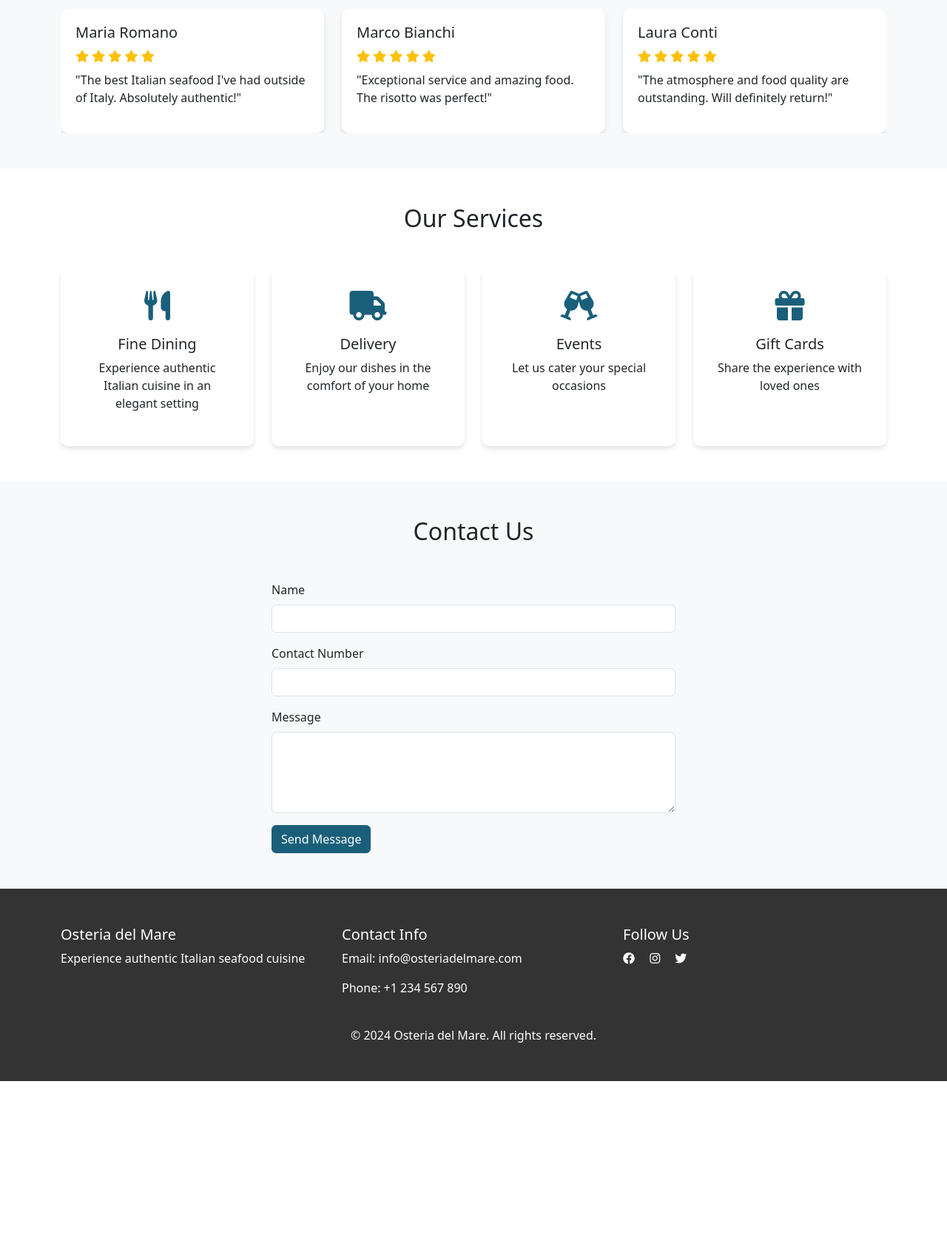
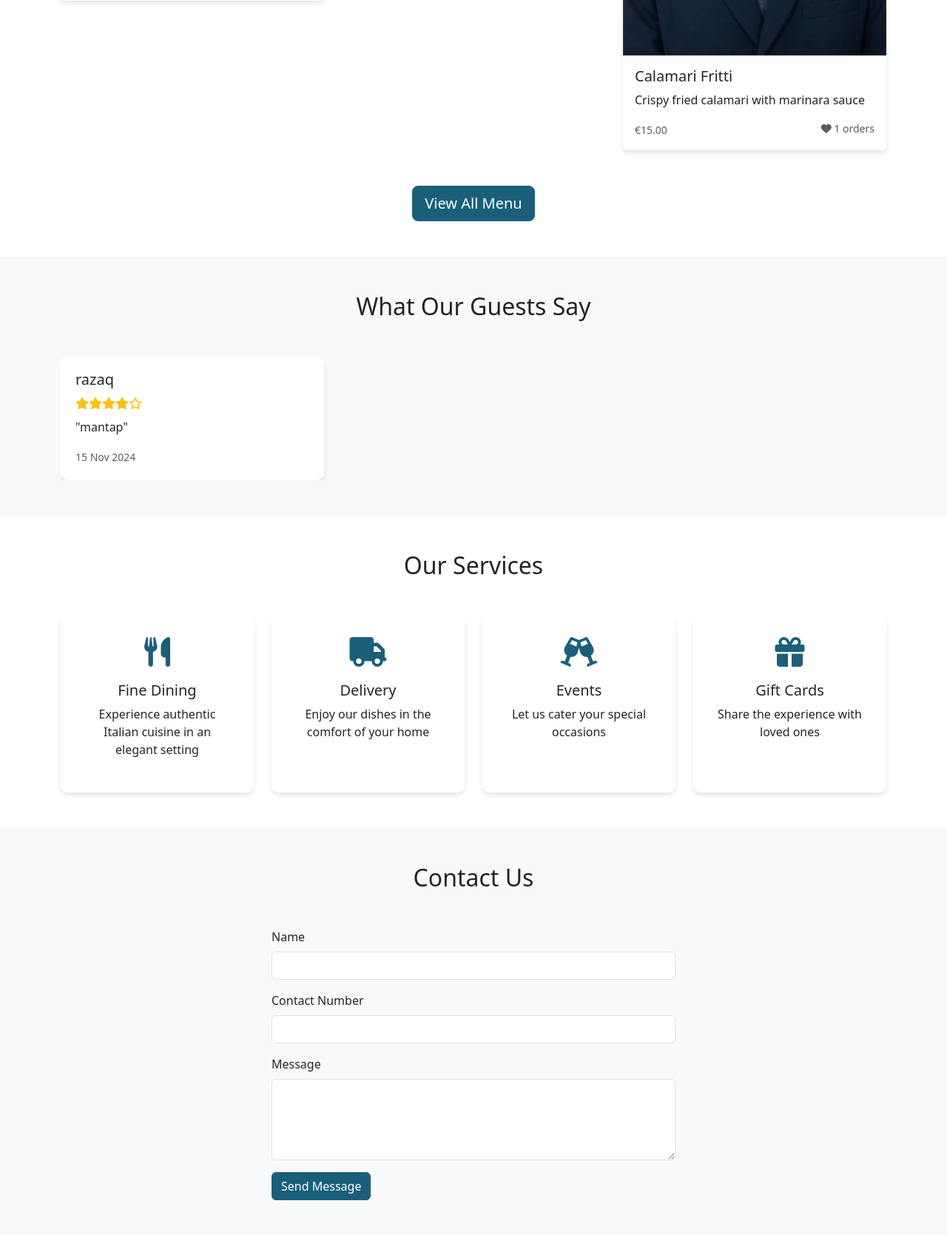
Before and after one commit to razaqn/isas2, a PHP site: page / in a window 1280 px wide. Shown: the part 1060-2729 px from the top of the page at 74% size. Before the commit the page ends 2521 px from the top, so only its background shows below. Run offline with PHP 8.4, Linux system fonts and the light colour scheme; data comes from the database, SQL or seed files in the repository.

Commit message:
frontend

```diff
--- a/index.php
+++ b/index.php
@@ -5,6 +5,10 @@ try {
     // Get top 3 dishes by order count
     $stmt = $pdo->query("SELECT * FROM menu ORDER BY jumlah_beli DESC LIMIT 3");
     $topDishes = $stmt->fetchAll();
+
+    // Get latest testimonials
+    $stmt = $pdo->query("SELECT * FROM review WHERE status = 'approved' ORDER BY review_date DESC LIMIT 3");
+    $testimonials = $stmt->fetchAll();
 } catch(PDOException $e) {
     echo "Error: " . $e->getMessage();
     die();
@@ -159,10 +163,10 @@ try {
                 <?php foreach($topDishes as $dish): ?>
                 <div class="col-md-4">
                     <div class="card dish-card">
-                        <!-- <img src="uploads/menu/<?php echo htmlspecialchars($dish['image']); ?>"
+                        <img src="uploads/menu/<?php echo htmlspecialchars($dish['image']); ?>"
                              class="card-img-top"
                              alt="<?php echo htmlspecialchars($dish['nama']); ?>"
-                             onerror="this.src='/api/placeholder/400/300'"> -->
+                             onerror="this.src='/api/placeholder/400/300'">
                         <div class="card-body">
                             <h5 class="card-title"><?php echo htmlspecialchars($dish['nama']); ?></h5>
                             <p class="card-text"><?php echo htmlspecialchars($dish['description']); ?></p>
@@ -191,45 +195,28 @@ try {
                 <div class="carousel-inner">
                     <div class="carousel-item active">
                         <div class="row">
+                            <?php foreach($testimonials as $testimonial): ?>
                             <div class="col-md-4">
                                 <div class="testimonial-card">
-                                    <h5>Maria Romano</h5>
+                                    <h5><?php echo htmlspecialchars($testimonial['customer_name']); ?></h5>
                                     <div class="text-warning mb-2">
-                                        <i class="fas fa-star"></i>
-                                        <i class="fas fa-star"></i>
-                                        <i class="fas fa-star"></i>
-                                        <i class="fas fa-star"></i>
-                                        <i class="fas fa-star"></i>
+                                        <?php
+                                        $rating = (int)$testimonial['rating'];
+                                        for($i = 0; $i < $rating; $i++) {
+                                            echo '<i class="fas fa-star"></i>';
+                                        }
+                                        for($i = $rating; $i < 5; $i++) {
+                                            echo '<i class="far fa-star"></i>';
+                                        }
+                                        ?>
                                     </div>
-                                    <p>"The best Italian seafood I've had outside of Italy. Absolutely authentic!"</p>
+                                    <p>"<?php echo htmlspecialchars($testimonial['review_text']); ?>"</p>
+                                    <small class="text-muted">
+                                        <?php echo date('d M Y', strtotime($testimonial['review_date'])); ?>
+                                    </small>
                                 </div>
                             </div>
-                            <div class="col-md-4">
-                                <div class="testimonial-card">
-                                    <h5>Marco Bianchi</h5>
-                                    <div class="text-warning mb-2">
-                                        <i class="fas fa-star"></i>
-                                        <i class="fas fa-star"></i>
-                                        <i class="fas fa-star"></i>
-                                        <i class="fas fa-star"></i>
-                                        <i class="fas fa-star"></i>
-                                    </div>
-                                    <p>"Exceptional service and amazing food. The risotto was perfect!"</p>
-                                </div>
-                            </div>
-                            <div class="col-md-4">
-                                <div class="testimonial-card">
-                                    <h5>Laura Conti</h5>
-                                    <div class="text-warning mb-2">
-                                        <i class="fas fa-star"></i>
-                                        <i class="fas fa-star"></i>
-                                        <i class="fas fa-star"></i>
-                                        <i class="fas fa-star"></i>
-                                        <i class="fas fa-star"></i>
-                                    </div>
-                                    <p>"The atmosphere and food quality are outstanding. Will definitely return!"</p>
-                                </div>
-                            </div>
+                            <?php endforeach; ?>
                         </div>
                     </div>
                 </div>
--- a/menu.php
+++ b/menu.php
@@ -136,10 +136,10 @@ try {
             <?php foreach($menuItems as $item): ?>
             <div class="col-md-4 mb-4">
                 <div class="card dish-card">
-                    <!-- <img src="uploads/menu/<?php echo htmlspecialchars($item['image']); ?>"
+                    <img src="uploads/menu/<?php echo htmlspecialchars($item['image']); ?>"
                          class="card-img-top"
                          alt="<?php echo htmlspecialchars($item['nama']); ?>"
-                         onerror="this.src='/api/placeholder/400/300'"> -->
+                         onerror="this.src='/api/placeholder/400/300'">
                     <div class="category-badge"><?php echo htmlspecialchars($item['category']); ?></div>
                     <div class="card-body">
                         <h5 class="card-title"><?php echo htmlspecialchars($item['nama']); ?></h5>
```
